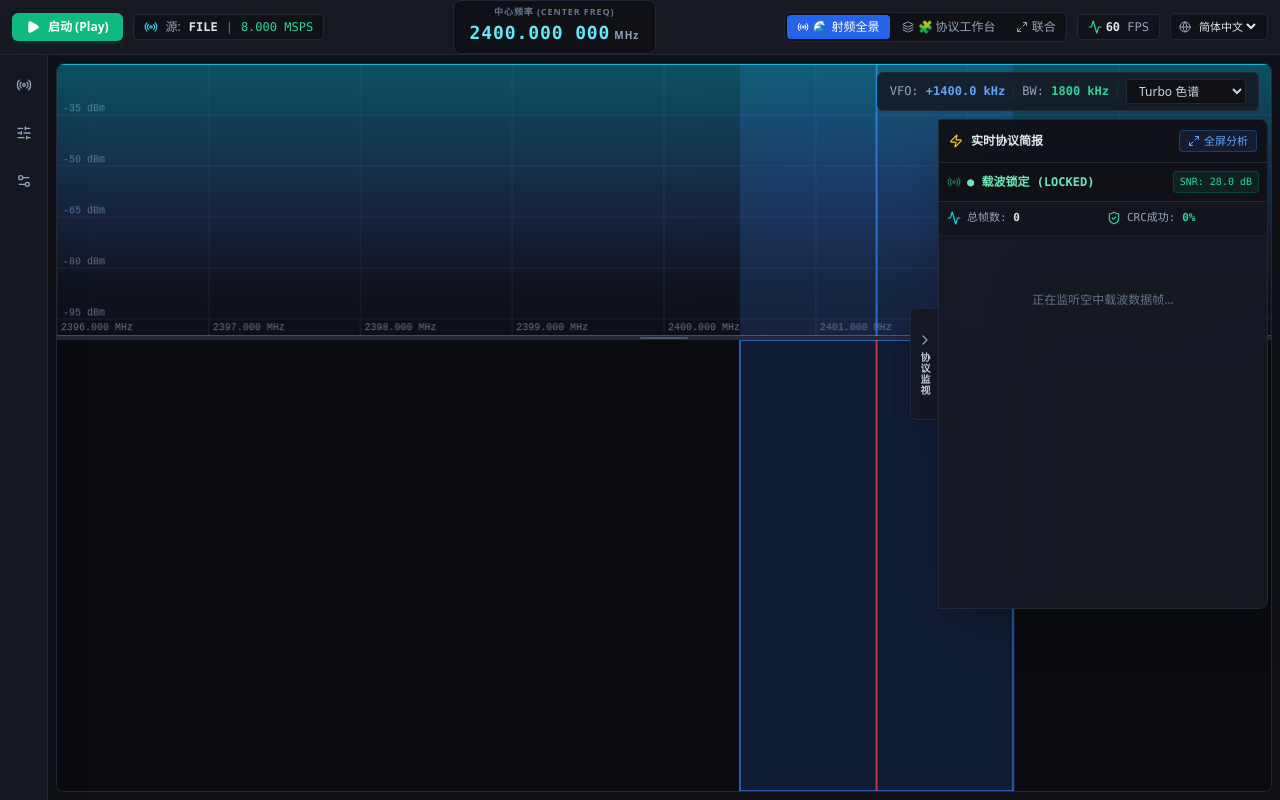
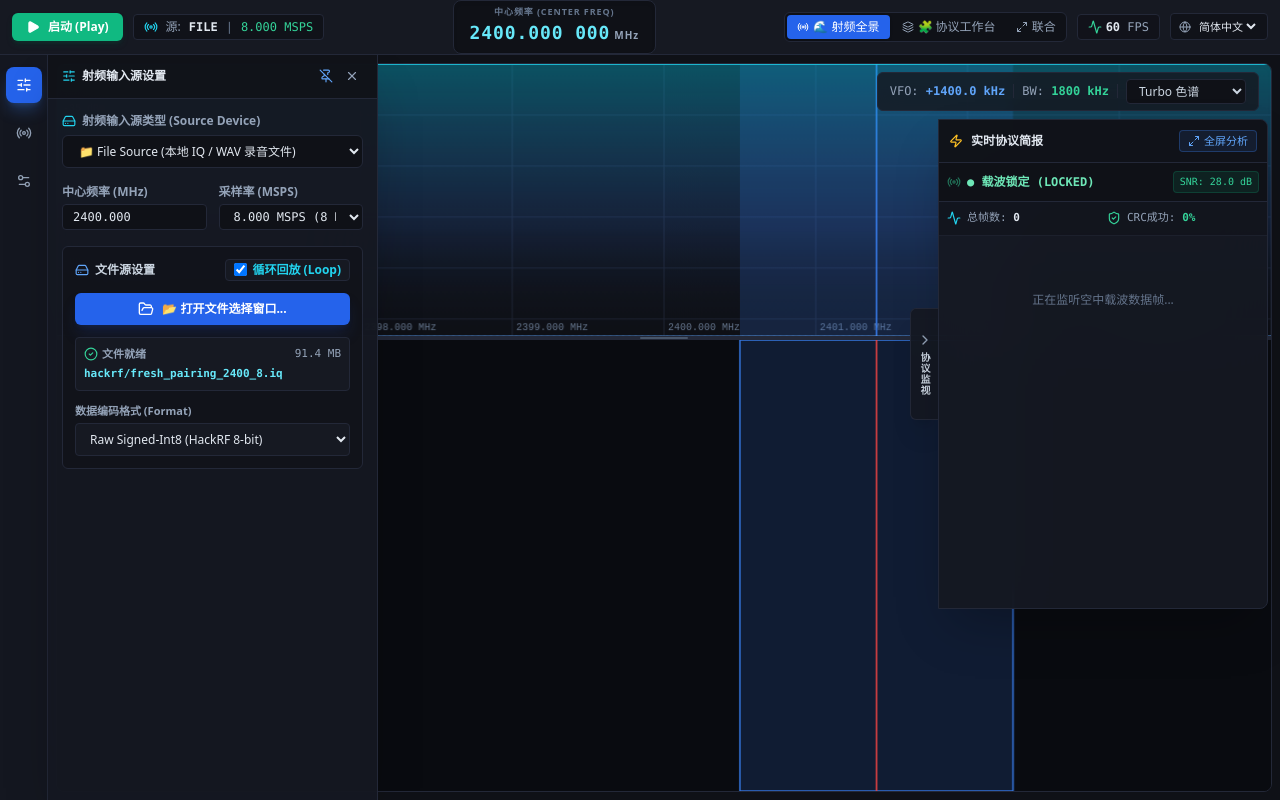
Before and after one commit to liert/SDRPlusPlus, a Vue app in the folder webui/: page / in a window 1280 px wide. Built offline with nearby package versions, Linux system fonts and the light colour scheme.

Commit message:
feat(webui): reorder sidebar tabs with RF Source first and Demod second

```diff
--- a/webui/src/components/SidebarDrawer.vue
+++ b/webui/src/components/SidebarDrawer.vue
@@ -4,8 +4,8 @@ import SourcePanel from './SourcePanel.vue'
 import DemodPanel from './DemodPanel.vue'
 import { currentLang, spectrumSettings } from '@/composables/useSdrEngine'
 import {
+  SlidersHorizontal,
   Radio,
-  SlidersHorizontal,
   Settings2,
   X,
   Pin,
@@ -13,7 +13,7 @@ import {
   BarChart2
 } from 'lucide-vue-next'
 
-const activeTab = ref<'source' | 'demod' | 'display' | null>(null)
+const activeTab = ref<'source' | 'demod' | 'display' | null>('source')
 const isPinned = ref(false)
 
 function toggleTab(tab: 'source' | 'demod' | 'display') {
@@ -35,7 +35,21 @@ function closeDrawer() {
   <div class="relative z-30 flex select-none pointer-events-auto">
     <!-- Left Icon Navigation Strip -->
     <div class="w-12 bg-sdr-panel/90 backdrop-blur-md border-r border-sdr-border flex flex-col items-center py-3 gap-3 shrink-0 shadow-2xl">
-      <!-- Demodulation Tab Button -->
+      <!-- 1. Source Tab Button (First) -->
+      <button
+        @click="toggleTab('source')"
+        :class="[
+          'w-9 h-9 rounded-lg flex items-center justify-center transition-all',
+          activeTab === 'source'
+            ? 'bg-blue-600 text-white shadow-lg shadow-blue-500/30'
+            : 'text-slate-400 hover:text-slate-200 hover:bg-slate-800'
+        ]"
+        :title="currentLang === 'zh' ? '射频输入源设置' : 'RF Source'"
+      >
+        <SlidersHorizontal class="w-4 h-4" />
+      </button>
+
+      <!-- 2. Demodulation Tab Button (Second) -->
       <button
         @click="toggleTab('demod')"
         :class="[
@@ -49,21 +63,7 @@ function closeDrawer() {
         <Radio class="w-4 h-4" />
       </button>
 
-      <!-- Source Tab Button -->
-      <button
-        @click="toggleTab('source')"
-        :class="[
-          'w-9 h-9 rounded-lg flex items-center justify-center transition-all',
-          activeTab === 'source'
-            ? 'bg-blue-600 text-white shadow-lg shadow-blue-500/30'
-            : 'text-slate-400 hover:text-slate-200 hover:bg-slate-800'
-        ]"
-        :title="currentLang === 'zh' ? '射频硬件源设置' : 'RF Source'"
-      >
-        <SlidersHorizontal class="w-4 h-4" />
-      </button>
-
-      <!-- Display Tab Button -->
+      <!-- 3. Display Tab Button (Third) -->
       <button
         @click="toggleTab('display')"
         :class="[
@@ -85,17 +85,17 @@ function closeDrawer() {
         'w-84 bg-sdr-panel/95 backdrop-blur-2xl border-r border-sdr-border shadow-2xl flex flex-col transition-all duration-300',
         isPinned ? 'relative' : 'absolute left-12 top-0 bottom-0 z-40'
       ]"
-      style="width: 320px;"
+      style="width: 330px;"
     >
       <!-- Drawer Header -->
       <div class="h-11 px-3.5 bg-sdr-dark/80 border-b border-sdr-border flex items-center justify-between shrink-0">
         <span class="text-xs font-bold text-slate-200 flex items-center gap-1.5">
           <component
-            :is="activeTab === 'demod' ? Radio : (activeTab === 'source' ? SlidersHorizontal : Settings2)"
+            :is="activeTab === 'source' ? SlidersHorizontal : (activeTab === 'demod' ? Radio : Settings2)"
             class="w-3.5 h-3.5 text-cyan-400"
           />
-          <span v-if="activeTab === 'demod'">{{ currentLang === 'zh' ? '数字解调配置' : 'Demodulation' }}</span>
-          <span v-else-if="activeTab === 'source'">{{ currentLang === 'zh' ? '射频输入源' : 'RF Source' }}</span>
+          <span v-if="activeTab === 'source'">{{ currentLang === 'zh' ? '射频输入源设置' : 'RF Source' }}</span>
+          <span v-else-if="activeTab === 'demod'">{{ currentLang === 'zh' ? '数字解调配置' : 'Demodulation' }}</span>
           <span v-else>{{ currentLang === 'zh' ? '频谱显示设置' : 'Display' }}</span>
         </span>
 
@@ -122,13 +122,13 @@ function closeDrawer() {
 
       <!-- Drawer Body Content -->
       <div class="flex-1 overflow-y-auto p-3.5">
-        <!-- Demodulation Panel -->
+        <!-- 1. Source Panel -->
+        <SourcePanel v-if="activeTab === 'source'" />
+
+        <!-- 2. Demodulation Panel -->
         <DemodPanel v-if="activeTab === 'demod'" />
 
-        <!-- Source Panel -->
-        <SourcePanel v-if="activeTab === 'source'" />
-
-        <!-- Display Settings Panel -->
+        <!-- 3. Display Settings Panel -->
         <div v-if="activeTab === 'display'" class="flex flex-col gap-4 text-xs">
           <div class="flex items-center gap-1.5 text-slate-300 font-semibold">
             <BarChart2 class="w-3.5 h-3.5 text-cyan-400" />
```
